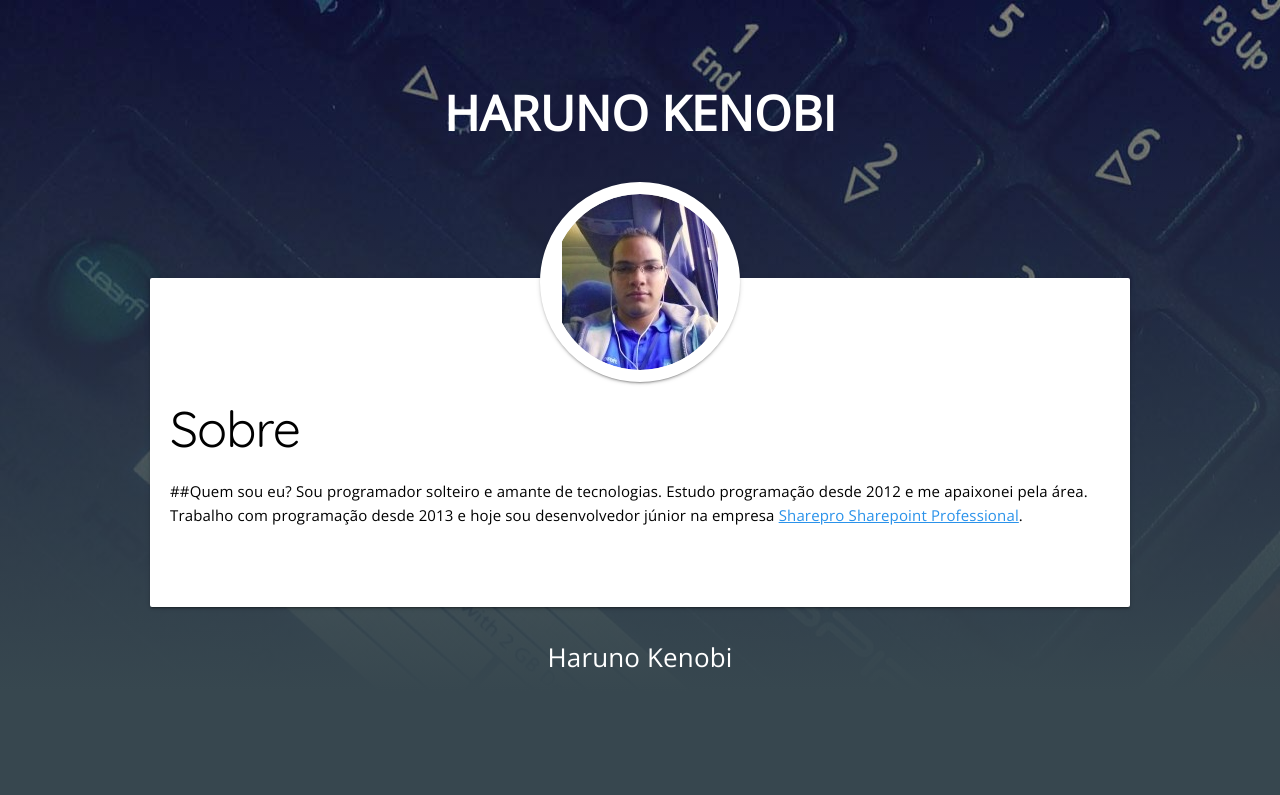
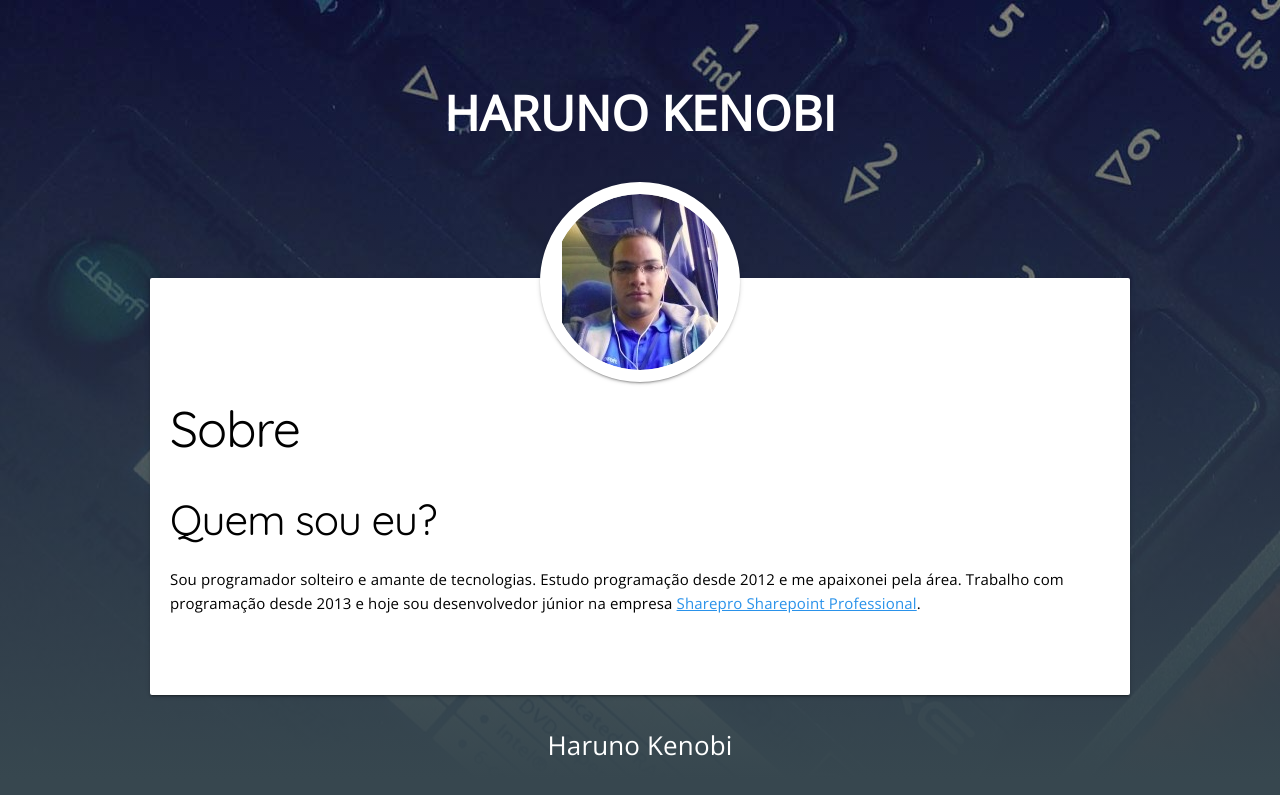
Before and after one commit to HarunoKenobi/HarunoKenobi.github.io, a Jekyll site: the page built from about.md, in a window 1280 px wide. Shown: the top 795 px of the page. Built offline with Jekyll 4.4.1, drawn with Linux system fonts in a browser that asks for light colours.

Commit message:
Problemas no header

```diff
--- a/about.md
+++ b/about.md
@@ -3,7 +3,9 @@ layout: page
 title: Sobre
 permalink: /about/
 ---
-##Quem sou eu?
+Quem sou eu?
+---------------------
+
 Sou programador solteiro e amante de tecnologias. Estudo programação desde 2012 e me
 apaixonei pela área. Trabalho com programação desde 2013 e hoje sou desenvolvedor júnior
  na empresa [Sharepro Sharepoint Professional](http://www.sharepro.com.br).
```
